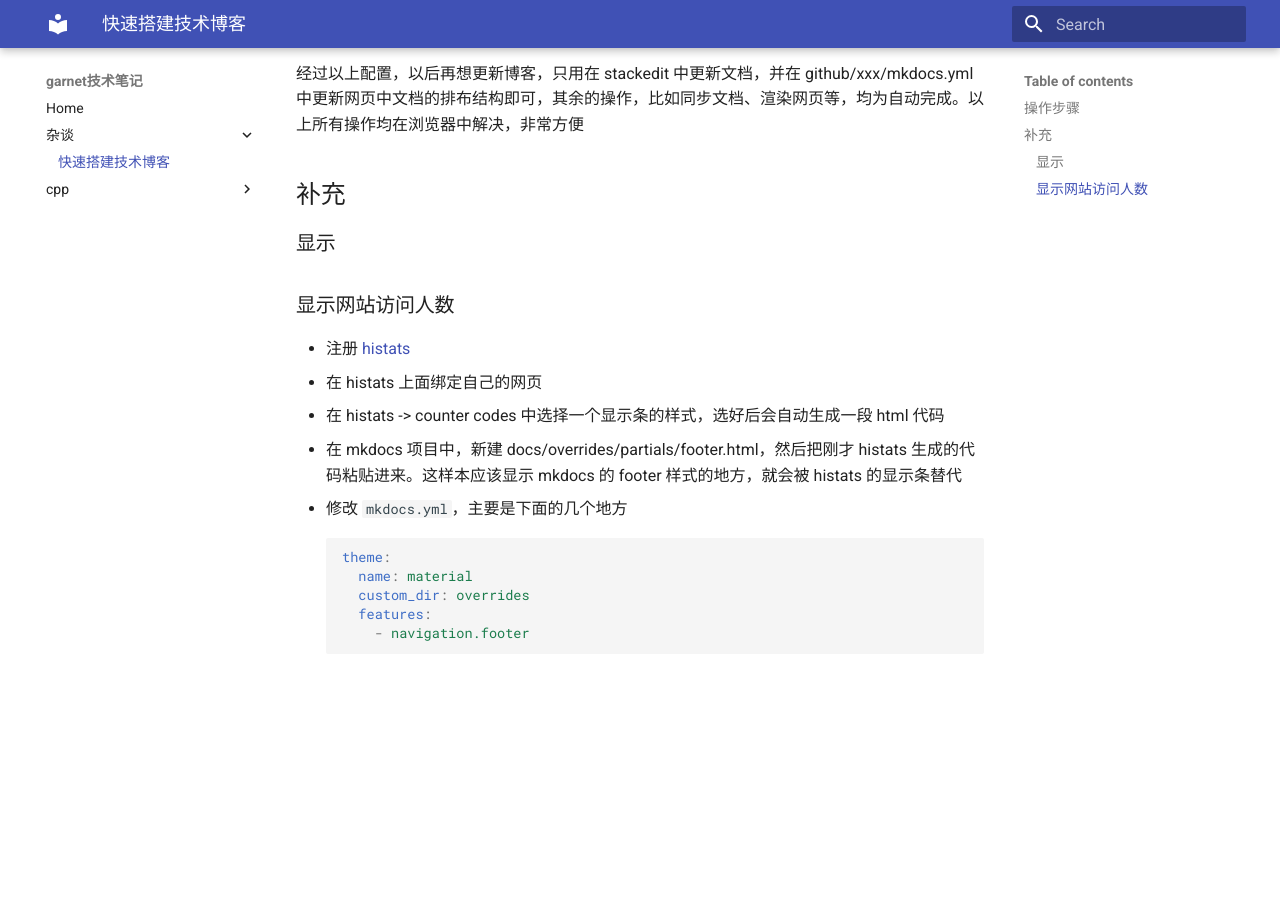
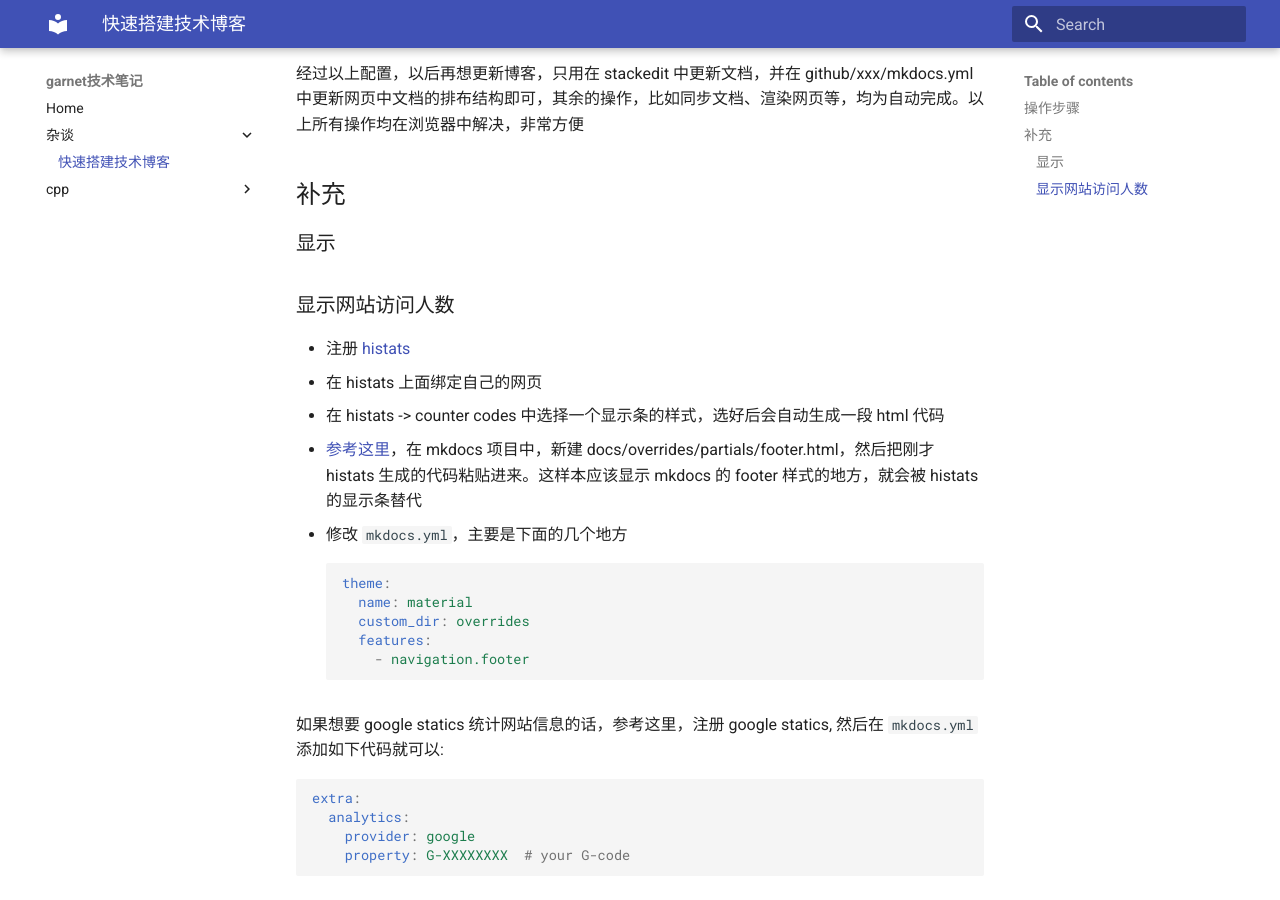
Before and after one commit to ymma98/technotes, an MkDocs documentation site: the page built from docs/杂谈/快速搭建技术博客.md, in a window 1280 px wide and 900 px high, scrolled down 1641 px. Built offline with MkDocs 1.6.1 and Material for MkDocs 9.7.7, drawn with Linux system fonts in a browser that asks for light colours; before the commit the page ends 2335 px from its top, so only the background shows below that.

Commit message:
docs/杂谈/快速搭建技术博客.md updated from https://stackedit.cn/

````diff
--- a/docs/杂谈/快速搭建技术博客.md
+++ b/docs/杂谈/快速搭建技术博客.md
@@ -64,7 +64,7 @@ mkdocs:
 * 注册 [histats](https://www.histats.com/)
 * 在 histats 上面绑定自己的网页
 * 在 histats -> counter codes 中选择一个显示条的样式，选好后会自动生成一段 html 代码
-* 在 mkdocs 项目中，新建 docs/overrides/partials/footer.html，然后把刚才 histats 生成的代码粘贴进来。这样本应该显示 mkdocs 的 footer 样式的地方，就会被 histats 的显示条替代
+* [参考这里](https://squidfunk.github.io/mkdocs-material/customization/)，在 mkdocs 项目中，新建 docs/overrides/partials/footer.html，然后把刚才 histats 生成的代码粘贴进来。这样本应该显示 mkdocs 的 footer 样式的地方，就会被 histats 的显示条替代
 * 修改 `mkdocs.yml`，主要是下面的几个地方
 ```yaml
 theme:
@@ -74,12 +74,19 @@ theme:
     - navigation.footer
 ```
 
+如果想要 google statics 统计网站信息的话，参考这里，注册 google statics, 然后在 `mkdocs.yml` 添加如下代码就可以:
+```yaml
+extra:
+  analytics:
+    provider: google
+    property: G-XXXXXXXX  # your G-code
+```
 
 
 
 
 
 <!--stackedit_data:
-eyJoaXN0b3J5IjpbODg2NzMyMTYzLDExMjcwNzk3NzAsMTMzMz
-g3ODM0LDEyNzg3NjAyNzQsLTIwMjA5MjcyNzNdfQ==
+eyJoaXN0b3J5IjpbMTg2MzgzNjM2NSwxMTI3MDc5NzcwLDEzMz
+M4NzgzNCwxMjc4NzYwMjc0LC0yMDIwOTI3MjczXX0=
 -->
````
